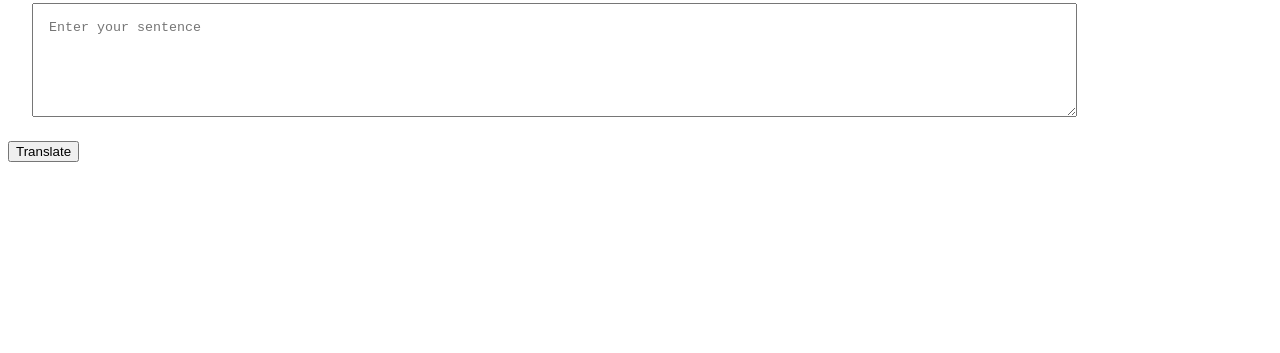
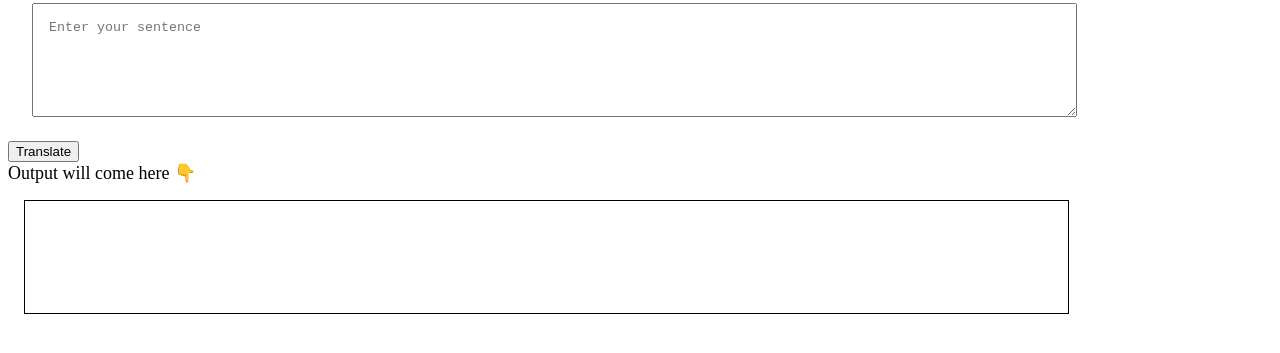
Before and after one commit to Kunalpathak2004/neogcamp-bananaspeak-JSlesson, a plain HTML site: page index.html in a window 1280 px wide. Shown: the part 79-432 px from the top of the page. Drawn offline with Linux system fonts and the light colour scheme.

Commit message:
feat-translate updates

```diff
--- a/app.js
+++ b/app.js
@@ -2,13 +2,13 @@ var btnTranslate = document.querySelector("#btn-translate");
 // The Document interface represents any web page loaded in the browser and serves as an entry point into the web page's content, which is the DOM tree.
 // The Document querySelector() returns the first element within in the document that matches the specified selectors. For eg: here it returned the selector with id btn-translate which was the id given for button
 var txtInput = document.querySelector("#txt-input");
-console.log(txtInput);
+var outputDiv = document.querySelector("#output");
+
 
 
 function clickHandler(){
-    console.log("clicked");
-    console.log("input" , txtInput.value);
-}
+    outputDiv.innerText="aggjhdamhnsafhg " + txtInput.value;
+};
 
 
 
--- a/index.html
+++ b/index.html
@@ -14,6 +14,13 @@
             margin: 1.5rem;
             padding: 1rem;
         }
+        #output{
+            border: 1px solid black;
+            width: 80%;
+            height: 5rem;
+            padding: 1rem;
+            margin: 1rem;
+        }
     </style>
 
 </head>
@@ -22,6 +29,9 @@
     <h1>Go Banana</h1>
     <textarea id="txt-input" placeholder="Enter your sentence"></textarea>
     <button id="btn-translate">Translate</button>
+    <div style="font-size: large;">Output will come here 👇</div>
+    <div id="output"></div>
+
     <script src="app.js" type="text/javascript"></script>
 </body>
 
```
